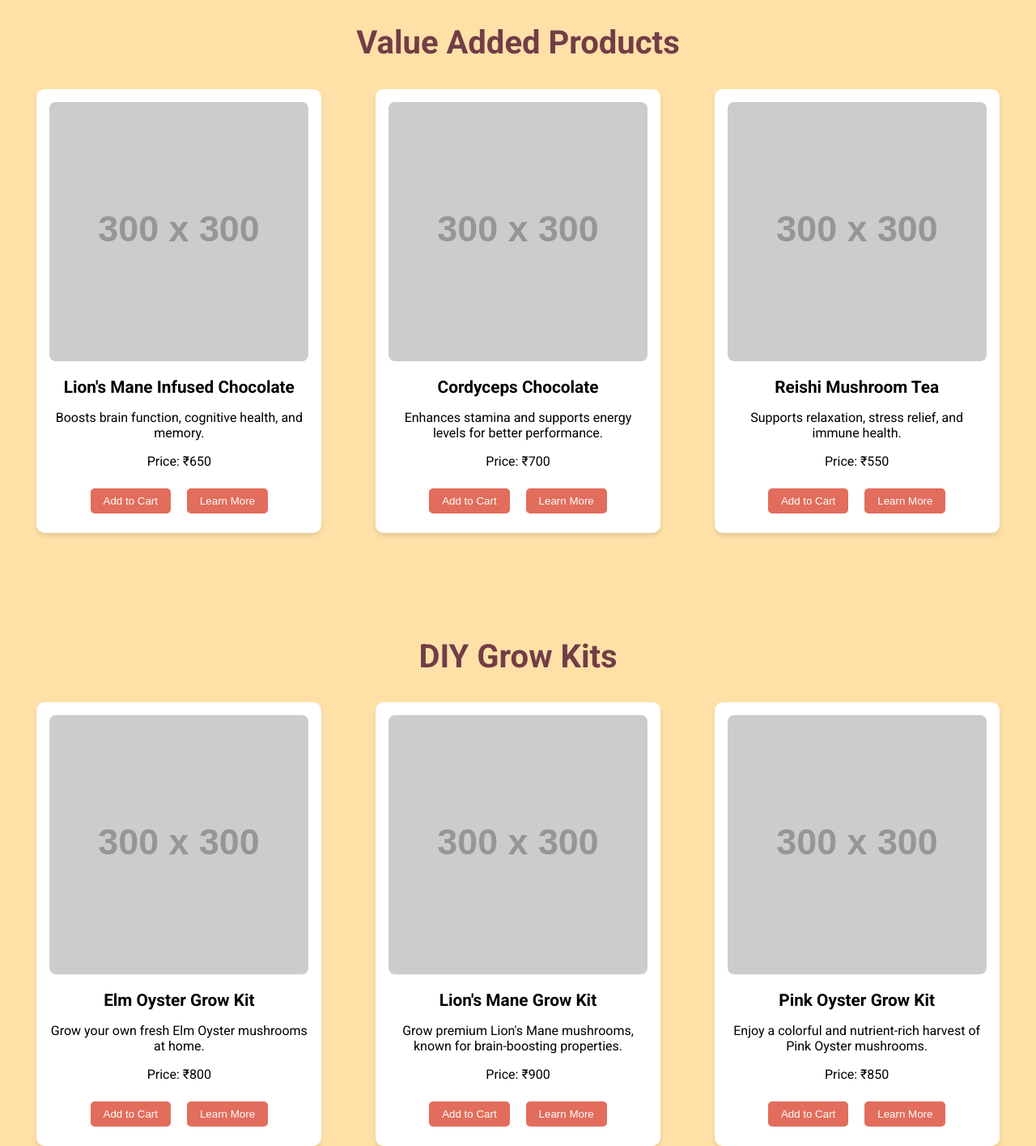
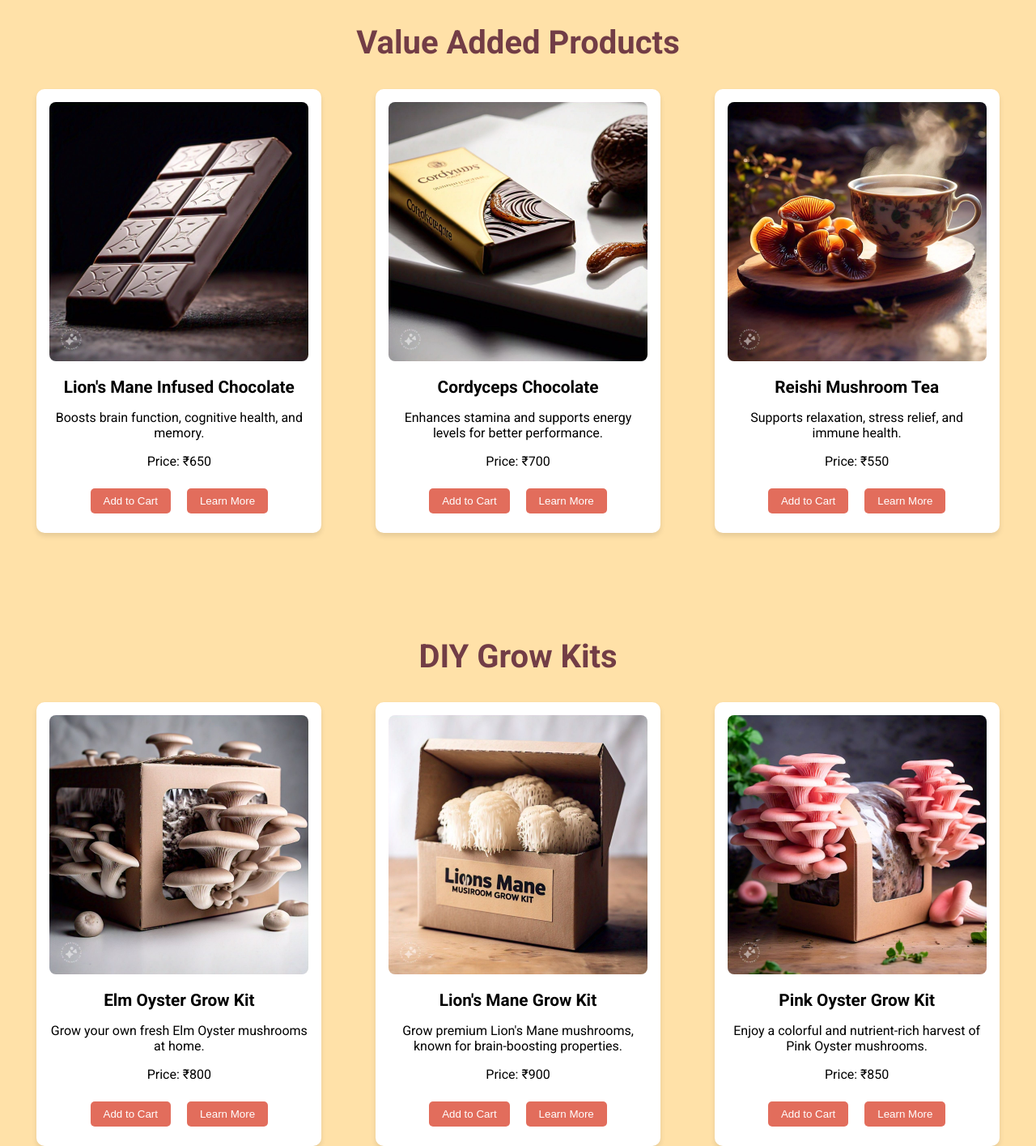
Before and after one commit to Alpha-Blitz/ShroomIt, a plain HTML site: page index.html in a window 1280 px wide. Shown: the part 860-2275 px from the top of the page at 81% size. Drawn offline with Linux system fonts and the light colour scheme; placeholder pictures from the web are drawn by us.

Commit message:
Update index.html

```diff
--- a/index.html
+++ b/index.html
@@ -72,7 +72,7 @@
         <div class="product-cards-container">
             <!-- Lion's Mane Infused Chocolate -->
             <div class="product-card">
-                <img src="https://via.placeholder.com/300x300" alt="Lion's Mane Infused Chocolate">
+                <img src="images/LM_chocolate.jpeg" alt="Lion's Mane Infused Chocolate">
                 <h3>Lion's Mane Infused Chocolate</h3>
                 <p>Boosts brain function, cognitive health, and memory.</p>
                 <p>Price: ₹650</p>
@@ -84,7 +84,7 @@
 
             <!-- Cordyceps Chocolate -->
             <div class="product-card">
-                <img src="https://via.placeholder.com/300x300" alt="Cordyceps Infused Chocolate">
+                <img src="images/Cordy_chocolate.jpeg" alt="Cordyceps Infused Chocolate">
                 <h3>Cordyceps Chocolate</h3>
                 <p>Enhances stamina and supports energy levels for better performance.</p>
                 <p>Price: ₹700</p>
@@ -96,7 +96,7 @@
 
             <!-- Reishi Mushroom Tea -->
             <div class="product-card">
-                <img src="https://via.placeholder.com/300x300" alt="Reishi Mushroom Tea">
+                <img src="images/Reishi_Tea.jpeg" alt="Reishi Mushroom Tea">
                 <h3>Reishi Mushroom Tea</h3>
                 <p>Supports relaxation, stress relief, and immune health.</p>
                 <p>Price: ₹550</p>
@@ -114,7 +114,7 @@
         <div class="product-cards-container">
             <!-- Elm Oyster Grow Kit -->
             <div class="product-card">
-                <img src="https://via.placeholder.com/300x300" alt="Elm Oyster Grow Kit">
+                <img src="images/EO_GK.jpeg" alt="Elm Oyster Grow Kit">
                 <h3>Elm Oyster Grow Kit</h3>
                 <p>Grow your own fresh Elm Oyster mushrooms at home.</p>
                 <p>Price: ₹800</p>
@@ -126,7 +126,7 @@
 
             <!-- Lions Mane Grow Kit -->
             <div class="product-card">
-                <img src="https://via.placeholder.com/300x300" alt="Lion's Mane Grow Kit">
+                <img src="images/LM_GK.jpeg" alt="Lion's Mane Grow Kit">
                 <h3>Lion's Mane Grow Kit</h3>
                 <p>Grow premium Lion's Mane mushrooms, known for brain-boosting properties.</p>
                 <p>Price: ₹900</p>
@@ -138,7 +138,7 @@
 
             <!-- Pink Oyster Grow Kit -->
             <div class="product-card">
-                <img src="https://via.placeholder.com/300x300" alt="Pink Oyster Grow Kit">
+                <img src="images/PO_GK.jpeg" alt="Pink Oyster Grow Kit">
                 <h3>Pink Oyster Grow Kit</h3>
                 <p>Enjoy a colorful and nutrient-rich harvest of Pink Oyster mushrooms.</p>
                 <p>Price: ₹850</p>
@@ -156,7 +156,7 @@
         <div class="product-cards-container">
             <!-- Elm Oyster -->
             <div class="product-card">
-                <img src="https://via.placeholder.com/300x300" alt="Elm Oyster Mushrooms">
+                <img src="images/elm-oyster.jpeg" alt="Elm Oyster Mushrooms">
                 <h3>Fresh Elm Oyster Mushrooms</h3>
                 <p><strong>Nutrient Profile:</strong> Vitamin D, Potassium, Fiber, Protein</p>
                 <p><strong>Health Benefits:</strong> Supports Immune Function, Heart Health, Digestive Health</p>
@@ -170,7 +170,7 @@
 
             <!-- Florida Oyster -->
             <div class="product-card">
-                <img src="https://via.placeholder.com/300x300" alt="Florida Oyster Mushrooms">
+                <img src="images/florida-oyster.jpeg" alt="Florida Oyster Mushrooms">
                 <h3>Fresh Florida Oyster Mushrooms</h3>
                 <p><strong>Nutrient Profile:</strong> Fiber, Antioxidants, Iron, Vitamin B12</p>
                 <p><strong>Health Benefits:</strong> Boosts Immunity, Enhances Digestion, Supports Energy</p>
@@ -184,7 +184,7 @@
 
             <!-- Pink Oyster -->
             <div class="product-card">
-                <img src="https://via.placeholder.com/300x300" alt="Pink Oyster Mushrooms">
+                <img src="images/pink-oyster.jpeg" alt="Pink Oyster Mushrooms">
                 <h3>Fresh Pink Oyster Mushrooms</h3>
                 <p><strong>Nutrient Profile:</strong> Vitamin C, Protein, Fiber, Potassium</p>
                 <p><strong>Health Benefits:</strong> Promotes Skin Health, Improves Immunity, Supports Digestion</p>
@@ -198,7 +198,7 @@
 
             <!-- King Oyster -->
             <div class="product-card">
-                <img src="https://via.placeholder.com/300x300" alt="King Oyster Mushrooms">
+                <img src="images/king-oyster.jpeg" alt="King Oyster Mushrooms">
                 <h3>Fresh King Oyster Mushrooms</h3>
                 <p><strong>Nutrient Profile:</strong> Selenium, Protein, Fiber, Vitamin D</p>
                 <p><strong>Health Benefits:</strong> Boosts Immunity, Supports Heart Health, Rich in Antioxidants</p>
@@ -294,7 +294,7 @@
     <div class="recipe-cards-container">
         <!-- Mushroom-Infused Hot Chocolate -->
         <div class="recipe-card">
-            <img src="https://via.placeholder.com/300x300" alt="Mushroom-Infused Hot Chocolate">
+            <img src="images/hot-choc.jpeg" alt="Mushroom-Infused Hot Chocolate">
             <h3>Mushroom-Infused Hot Chocolate</h3>
             <p>Preparation Time: 10 minutes</p>
             <a href="#shop-chocolates" class="btn-link">Shop Brain-Boosting Chocolates</a>
@@ -302,7 +302,7 @@
 
         <!-- Mushroom Stir-Fry -->
         <div class="recipe-card">
-            <img src="https://via.placeholder.com/300x300" alt="Mushroom Stir-Fry">
+            <img src="images/stir-fry.jpeg" alt="Mushroom Stir-Fry">
             <h3>Mushroom Stir-Fry</h3>
             <p>Preparation Time: 15 minutes</p>
             <a href="#shop-mushrooms" class="btn-link">Shop Fresh Organic Mushrooms</a>
@@ -310,7 +310,7 @@
 
         <!-- Mushroom Tea -->
         <div class="recipe-card">
-            <img src="https://via.placeholder.com/300x300" alt="Mushroom Tea">
+            <img src="images/tea.jpeg" alt="Mushroom Tea">
             <h3>Mushroom Tea</h3>
             <p>Preparation Time: 5 minutes</p>
             <a href="#shop-teas" class="btn-link">Shop Mushroom Teas</a>
```
